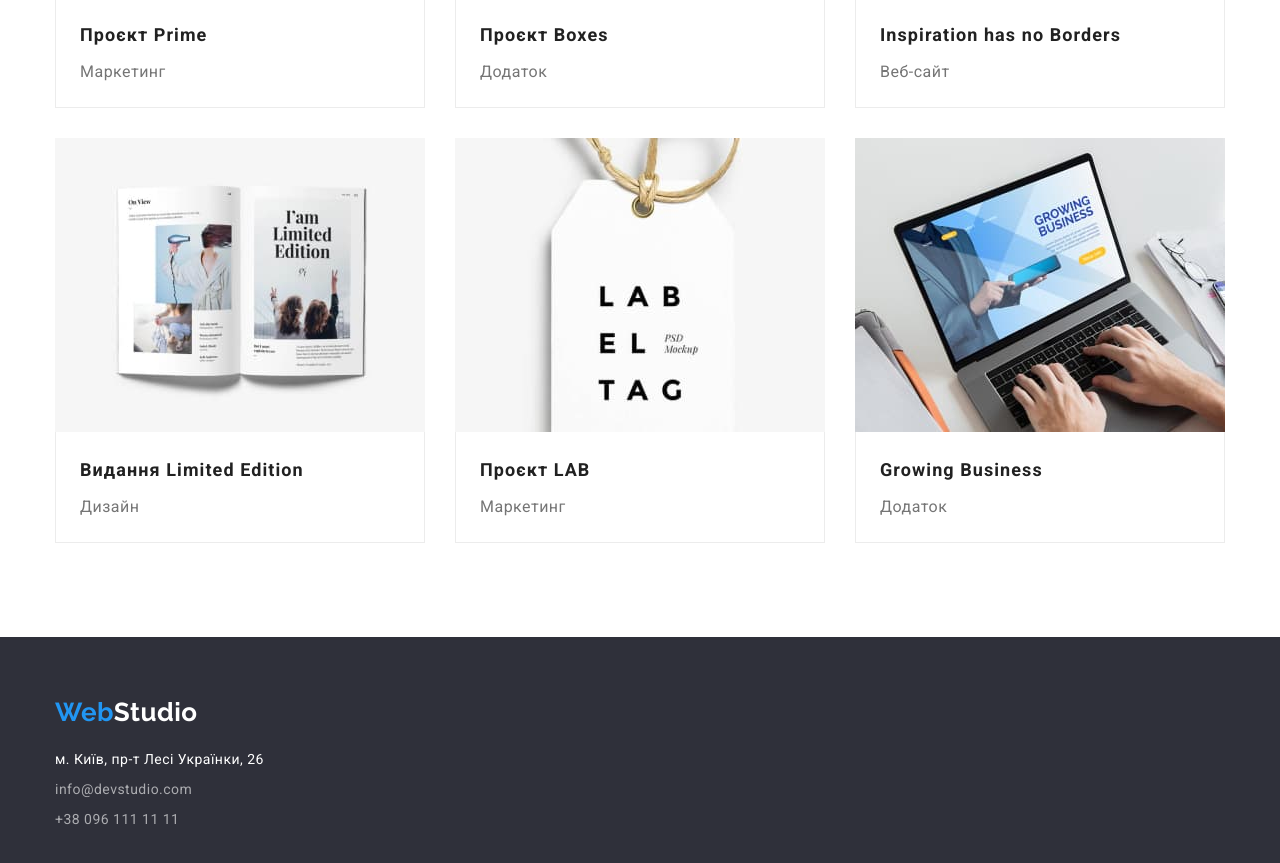
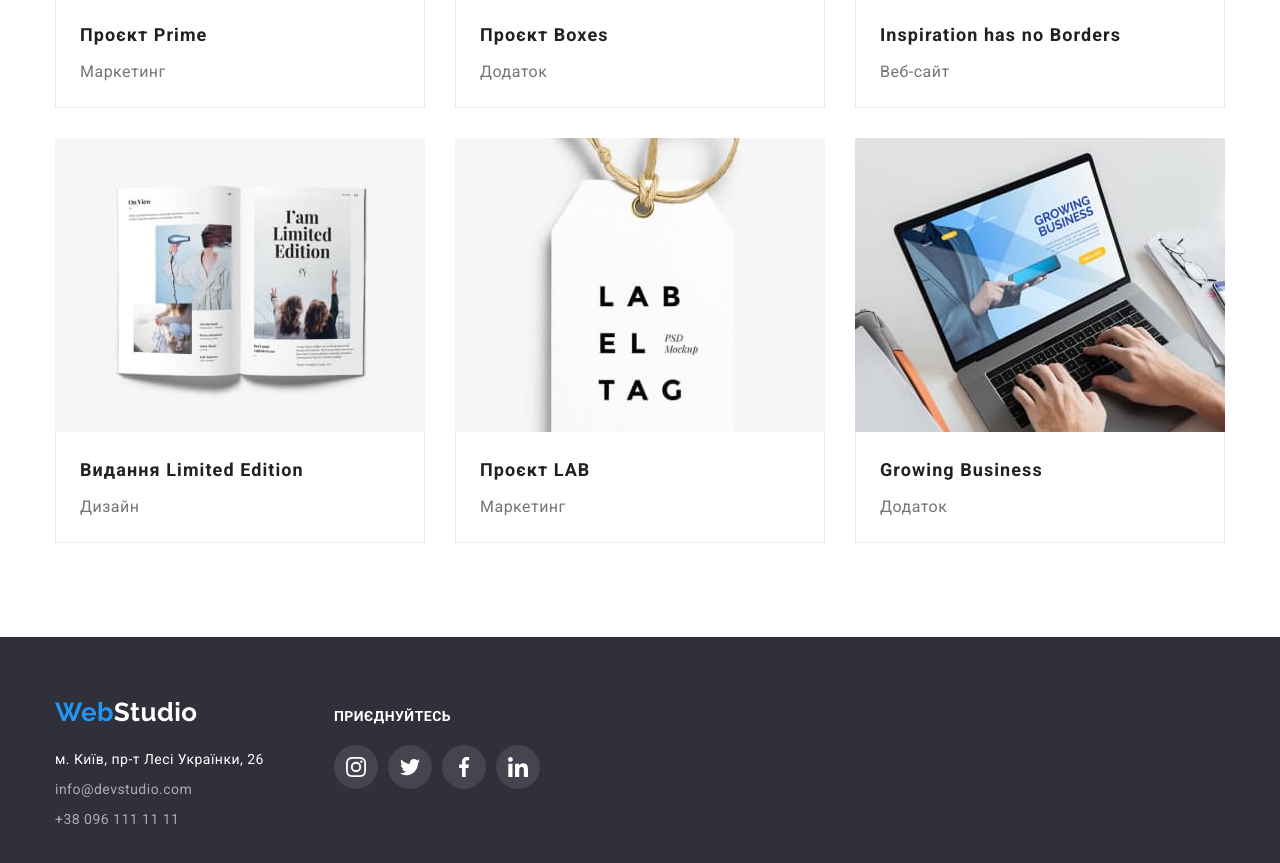
Before and after one commit to KuznietsovaOksana/goit-markup-hw-04, a plain HTML site: page portfolio.html in a window 1280 px wide. Shown: the part 997-1860 px from the top of the page. Drawn offline with nearby package versions, Linux system fonts and the light colour scheme.

Commit message:
Додає іконки у футер та стилізує його

```diff
--- a/css/styles.css
+++ b/css/styles.css
@@ -307,7 +307,6 @@ img {
 	display: flex;
 	padding: 0px 32px;
 	margin-top: 16px;
-	list-style: none;
 	justify-content: space-between;
 	align-items: center;
 }
@@ -455,6 +454,10 @@ img {
 	padding-bottom: 60px;
 }
 .footer-container {
+	display: flex;
+}
+.footer-address {
+	margin-right: 70px;
 }
 .logo-footer {
 	display: block;
@@ -489,3 +492,43 @@ img {
 .address-link:focus {
 	color: var(--brand-color);
 }
+
+.footer-social-text {
+	margin-top: 12px;
+	margin-bottom: 20px;
+
+	font-weight: 700;
+	font-size: 14px;
+	line-height: 1.14;
+	text-transform: uppercase;
+
+	color: var(--additional-color);
+}
+
+.footer-social-list {
+	display: flex;
+	justify-content: space-between;
+	align-items: center;
+	gap: 10px;
+}
+
+.footer-social-link {
+	width: 44px;
+	height: 44px;
+	display: inline-flex;
+	border-radius: 50%;
+	justify-content: center;
+	align-items: center;
+
+	background-color: rgba(255, 255, 255, 0.1);
+	color: var(--additional-color);
+}
+
+.footer-social-link:hover,
+.footer-social-link:focus {
+	background-color: var(--brand-color);
+}
+
+.footer-social-icon {
+	fill: currentColor;
+}
--- a/portfolio.html
+++ b/portfolio.html
@@ -39,10 +39,20 @@
         </nav>
         <ul class="contact-list list">
           <li class="item">
-            <a href="mailto:info@devstudio.com" class="contact-link link">info@devstudio.com</a>
+            <a href="mailto:info@devstudio.com" class="contact-link link">
+              <svg class="contact-icon" width="16" height="12">
+                <use href="./images/icons.svg#icon-envelope"></use>
+              </svg>
+              info@devstudio.com</a
+            >
           </li>
           <li class="item">
-            <a href="tel:+380961111111" class="contact-link link">+38 096 111 11 11</a>
+            <a href="tel:+380961111111" class="contact-link link">
+              <svg class="contact-icon" width="10" height="16">
+                <use href="./images/icons.svg#icon-smartphone"></use>
+              </svg>
+              +38 096 111 11 11</a
+            >
           </li>
         </ul>
       </div>
@@ -179,6 +189,7 @@
     <!-- Підвал сторінки -->
     <footer class="page-footer">
       <div class="footer-container container">
+        <div class="footer-address">
           <a href="./index.html" class="logo-footer link"
             ><span class="logo-start">Web</span>Studio</a
           >
@@ -202,6 +213,40 @@
             </ul>
           </address>
         </div>
+        <div class="footer-social">
+          <p class="footer-social-text">Приєднуйтесь</p>
+          <ul class="footer-social-list list">
+            <li class="footer-social-item">
+              <a class="footer-social-link link" href="#">
+                <svg class="footer-social-icon" width="20" height="20">
+                  <use href="./images/icons.svg#icon-instagram"></use>
+                </svg>
+              </a>
+            </li>
+            <li class="footer-social-item">
+              <a class="footer-social-link link" href="#">
+                <svg class="footer-social-icon" width="20" height="20">
+                  <use href="./images/icons.svg#icon-twitter"></use>
+                </svg>
+              </a>
+            </li>
+            <li class="footer-social-item">
+              <a class="footer-social-link link" href="#">
+                <svg class="footer-social-icon" width="20" height="20">
+                  <use href="./images/icons.svg#icon-facebook"></use>
+                </svg>
+              </a>
+            </li>
+            <li class="footer-social-item">
+              <a class="footer-social-link link" href="#">
+                <svg class="footer-social-icon" width="20" height="20">
+                  <use href="./images/icons.svg#icon-linkedin"></use>
+                </svg>
+              </a>
+            </li>
+          </ul>
+        </div>
+      </div>
     </footer>
   </body>
 </html>
```
Also changed, not shown: index.html (+35 -0 lines). Lines whose indentation alone changed are shown as unchanged.
